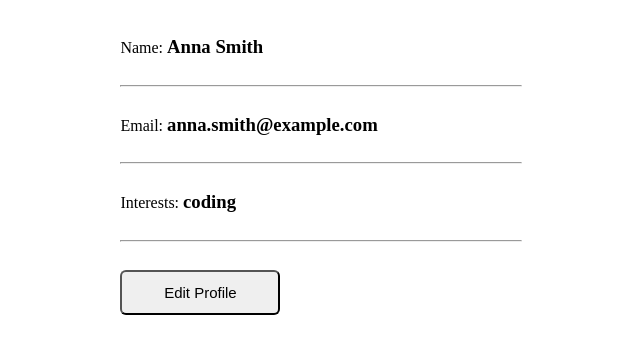
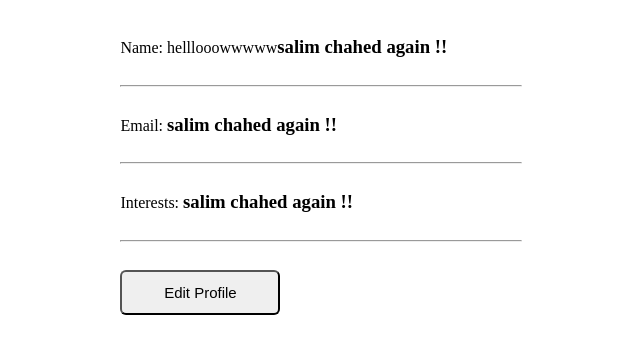
Before and after one commit to IDigics/mini_projet_devops, a website: page app/index.html in a window 1280 px wide. Shown: the part 388-742 px from the top of the page, without its empty margins (14-654 px from the left). Drawn offline with Linux system fonts and the light colour scheme.

Commit message:
Update index.html

```diff
--- a/app/index.html
+++ b/app/index.html
@@ -61,11 +61,11 @@
     <div class='container'>
         <h1>User profile</h1>
         <img src='profile-picture' alt="user-profile">
-        <span>Name: </span><h3 id='name'>Anna Smith</h3>
+        <span>Name: helllooowwwww</span><h3 id='name'>salim chahed again !!</h3>
         <hr />
-        <span>Email: </span><h3 id='email'>anna.smith@example.com</h3>
+        <span>Email: </span><h3 id='email'>salim chahed again !!</h3>
         <hr />
-        <span>Interests: </span><h3 id='interests'>coding</h3>
+        <span>Interests: </span><h3 id='interests'>salim chahed again !!</h3>
         <hr />
         <button class='button' onclick="editProfile()">Edit Profile</button>
     </div>
```
